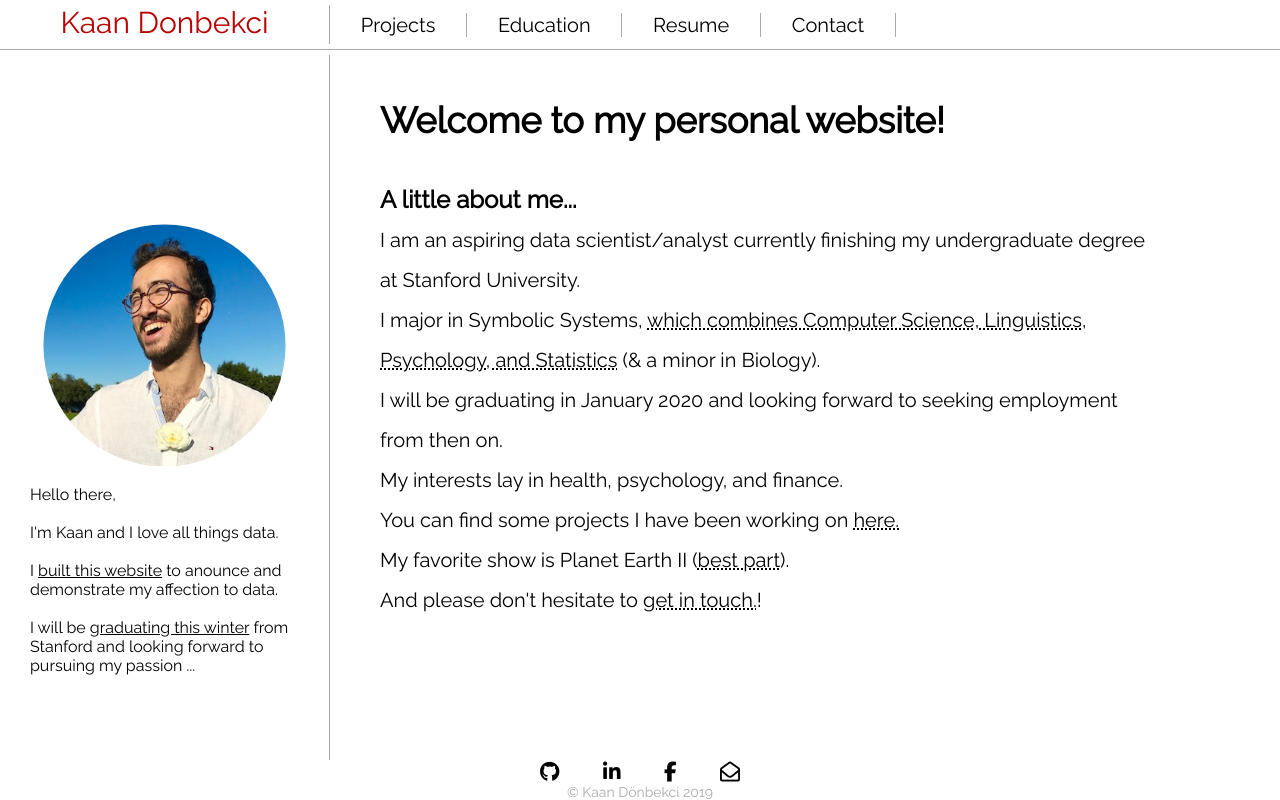
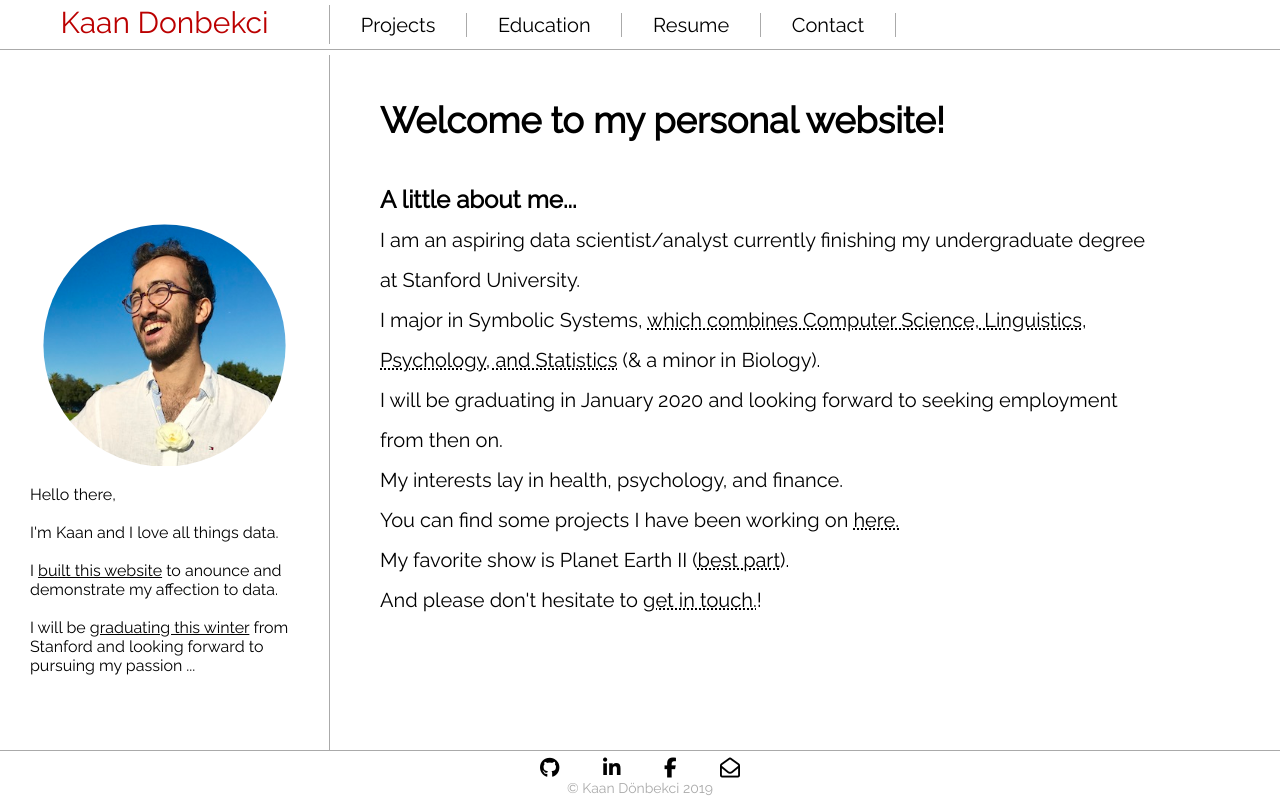
Before and after one commit to kdonbekci/kd, a React (Create React App) app in the folder client/: page / in a window 1280 px wide. Built offline with nearby package versions, Linux system fonts and the light colour scheme.

Commit message:
changes to styling

```diff
--- a/client/src/index.css
+++ b/client/src/index.css
@@ -151,6 +151,14 @@
     margin-top: 5px;
 }
 
+aside li {
+    list-style: none;
+}
+
+aside nav {
+    position:fixed;
+}
+
 .sidebar-selected {
     color: #b00;
 }
@@ -216,8 +224,9 @@
     display: flex;
     flex-direction: column;
     align-items: center;
-    height: 40px;
-    margin: 5px 0 0 0
+    border-top: 1px solid #aaa;
+    height: 50px;
+    padding: 5px 0 5px 0
 }
 
 .social-item {
```
Also changed, not shown: 1 other file (tests, documents, lock files or other folders).
